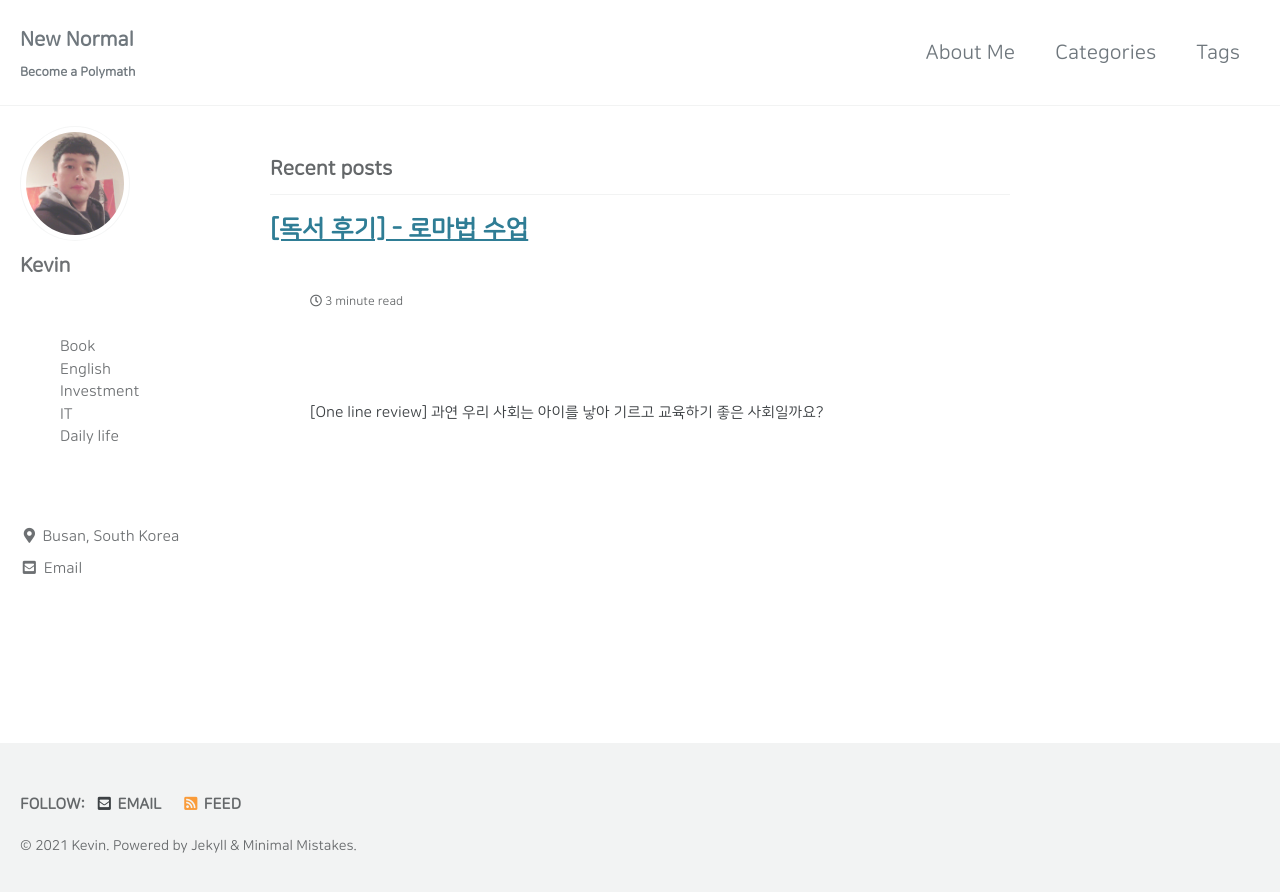
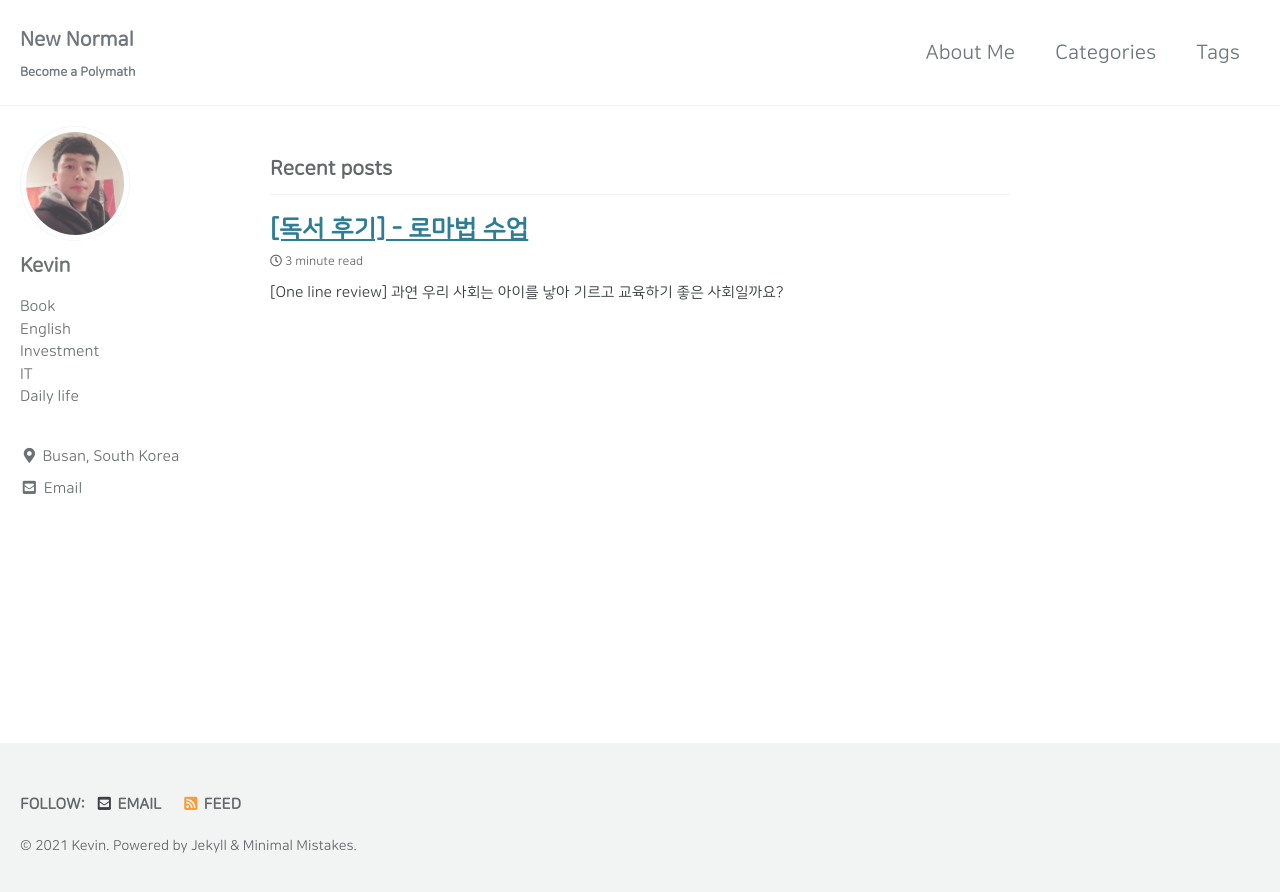
Before and after one commit to letsgokevin/readyfornewnormal.github.io, a Jekyll site: the page built from index.html, in a window 1280 px wide. Shown: the top 892 px of the page. Built offline with Jekyll 4.4.1, drawn with Linux system fonts in a browser that asks for light colours; cached includes are drawn as plain includes; the list of posts is cut into pages by our own code.

Commit message:
Update _base.scss

```diff
--- a/_sass/minimal-mistakes/_base.scss
+++ b/_sass/minimal-mistakes/_base.scss
@@ -65,7 +65,6 @@ small,
 
 p {
   margin-bottom: 2.5em;
-  padding: 40px
 }
 
 u,
```
